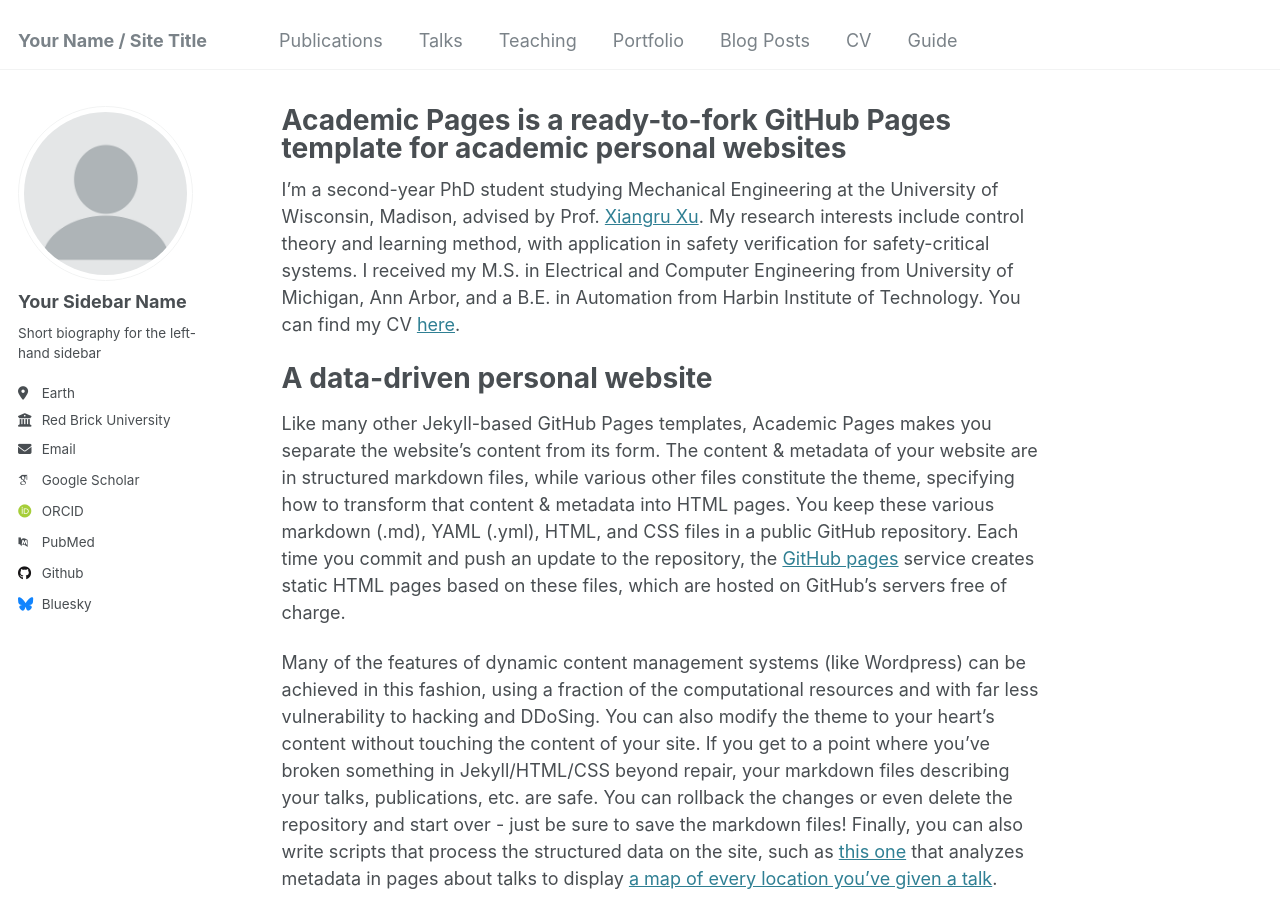
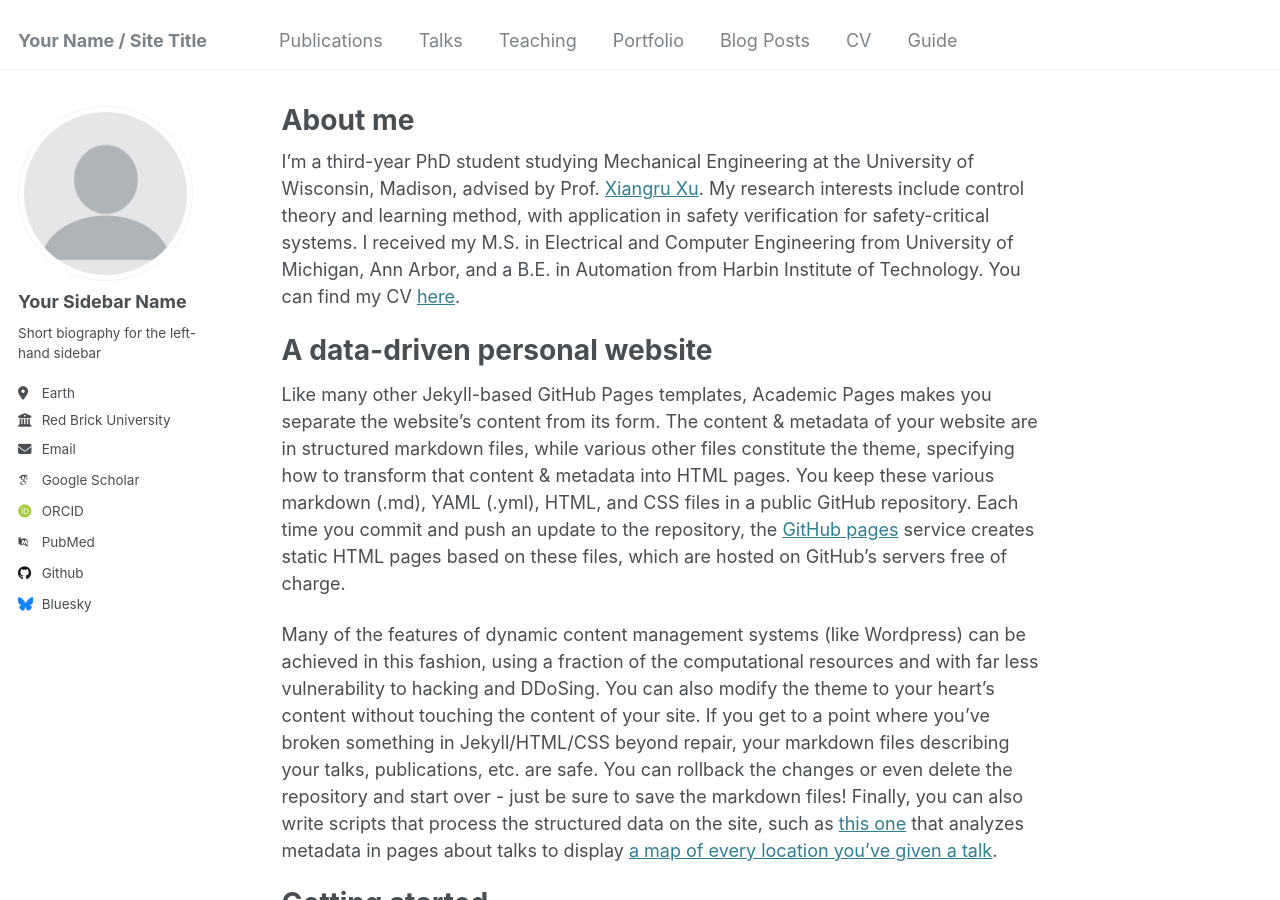
Before and after one commit to ZhHang97/zhhang97.github.io, a Jekyll site: the page built from _pages/about.md, in a window 1280 px wide and 900 px high. Built offline with Jekyll 4.4.1, drawn with Linux system fonts in a browser that asks for light colours; some web fonts are replaced.

Commit message:
Update about.md

```diff
--- a/_pages/about.md
+++ b/_pages/about.md
@@ -1,13 +1,13 @@
 ---
 permalink: /
-title: "Academic Pages is a ready-to-fork GitHub Pages template for academic personal websites"
+title: "About me"
 author_profile: true
 redirect_from:
   - /about/
   - /about.html
 ---
 
-I'm a second-year PhD student studying Mechanical Engineering at the University of Wisconsin, Madison, advised by Prof. [Xiangru Xu](https://xu.me.wisc.edu/). My research interests include control theory and learning method, with application in safety verification for safety-critical systems. I received my M.S. in Electrical and Computer Engineering from University of Michigan, Ann Arbor, and a B.E. in Automation from Harbin Institute of Technology. You can find my CV [here](../assets/CV_zhhang_new.pdf).
+I'm a third-year PhD student studying Mechanical Engineering at the University of Wisconsin, Madison, advised by Prof. [Xiangru Xu](https://xu.me.wisc.edu/). My research interests include control theory and learning method, with application in safety verification for safety-critical systems. I received my M.S. in Electrical and Computer Engineering from University of Michigan, Ann Arbor, and a B.E. in Automation from Harbin Institute of Technology. You can find my CV [here](../assets/CV_zhhang_new.pdf).
 
 A data-driven personal website
 ======
```
